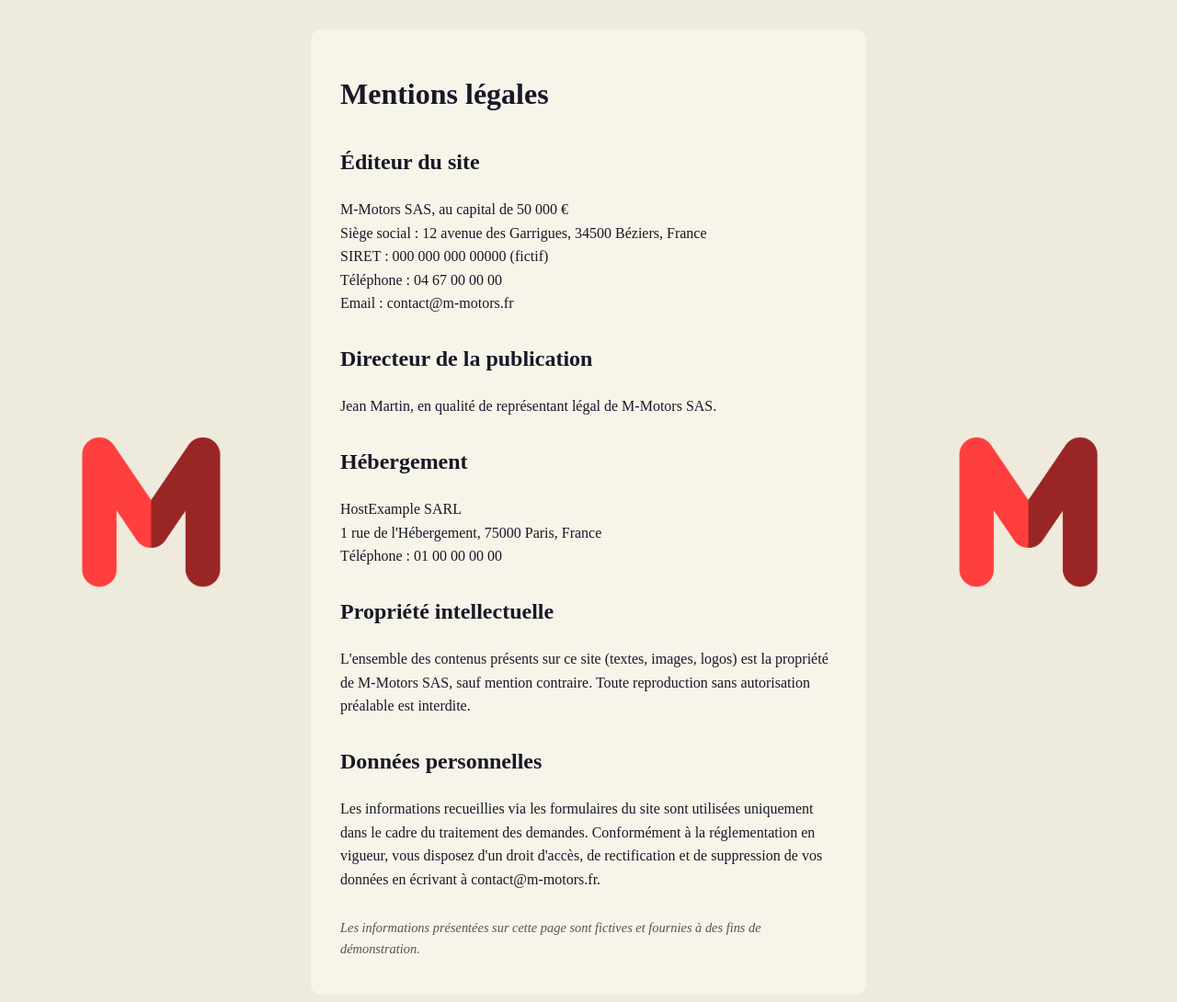
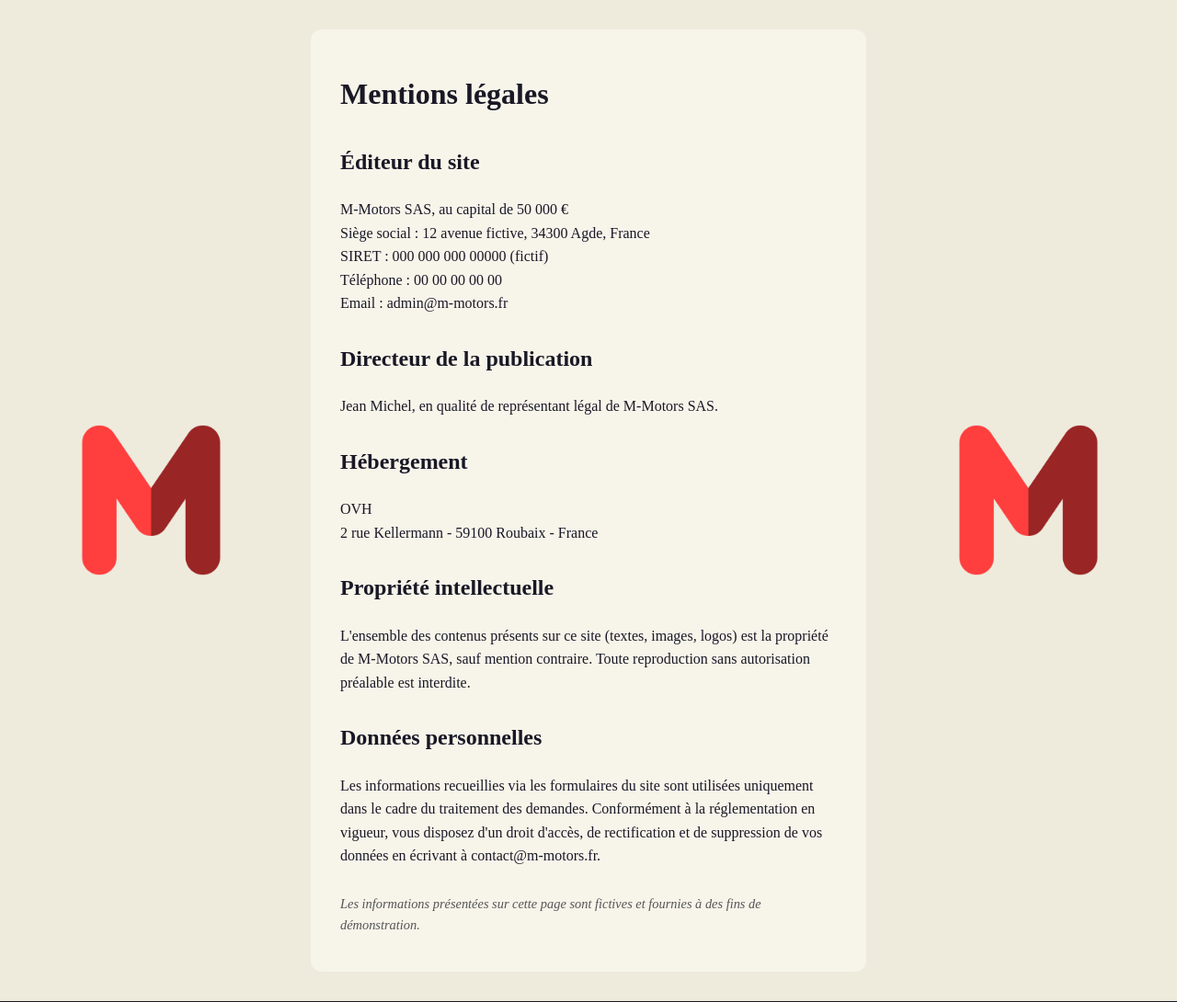
Before and after one commit to PatouneWasTaken/M-Motors, a PHP site: page /views/legal-V.php in a window 1280 px wide. Shown: the part 60-1150 px from the top of the page at 92% size. Run offline with PHP 8.4, Linux system fonts and the light colour scheme.

Commit message:
update legal et cleanup

```diff
--- a/controllers/admin-C.php
+++ b/controllers/admin-C.php
@@ -67,7 +67,7 @@ class AdminController {
         require __DIR__ . '/../views/admin/vehicles-V.php';
     }
 
-    // AJAX liste (optionnel mais recommandé)
+    // AJAX liste
     public function ajaxVehicles() {
         $this->checkAdmin();
 
@@ -146,7 +146,6 @@ class AdminController {
             return;
         }
 
-		// SQL — entry_by = id de l'admin connecté (colonne NOT NULL + clé étrangère)
         $sql = "INSERT INTO vehicles (brand, model, type, price, photo, description, kms, entry_by)
                 VALUES (:brand, :model, :type, :price, :photo, :description, :kms, :entry_by)";
 
@@ -175,8 +174,8 @@ class AdminController {
             header("Location: /index.php?page=dashboard");
             exit;
         }
+        // GET : on affiche le formulaire pré-rempli
 
-        // GET : on affiche le formulaire pré-rempli
         if ($_SERVER['REQUEST_METHOD'] !== 'POST') {
 
             $vehicle = getVehicleById($id);
@@ -189,7 +188,6 @@ class AdminController {
             require __DIR__ . '/../views/admin/edit-vehicle-V.php';
             return;
         }
-
         // POST : on traite la modification
 
         // Validation
--- a/models/users-M.php
+++ b/models/users-M.php
@@ -23,7 +23,7 @@ function getUserPasswordHash($id) {
     return $row ? $row['password'] : null;
 }
 
-// vrai si l'email est déjà utilisé par un AUTRE utilisateur
+// vrai si l'email est déjà utilisé par un autre utilisateur
 function emailTakenByOther($email, $userId) {
     global $pdo;
 
--- a/views/about-V.php
+++ b/views/about-V.php
@@ -32,9 +32,9 @@ require __DIR__ . "/components/head.php"
 	<h2>Nous contacter</h2>
 
 	<ul class="contact-list">
-		<li><strong>Adresse :</strong> 12 avenue des Garrigues, 34500 Béziers, France</li>
-		<li><strong>Téléphone :</strong> 04 67 00 00 00</li>
-		<li><strong>Email :</strong> contact@m-motors.fr</li>
+		<li><strong>Adresse :</strong> 12 avenue fictive, 34300 Agde, France</li>
+		<li><strong>Téléphone :</strong> 00 00 00 00 00</li>
+		<li><strong>Email :</strong> admin@m-motors.fr</li>
 		<li><strong>Horaires :</strong> du lundi au samedi, de 9h à 18h</li>
 	</ul>
 
--- a/views/legal-V.php
+++ b/views/legal-V.php
@@ -19,20 +19,19 @@ require __DIR__ . "/components/head.php"
 	<h2>Éditeur du site</h2>
 	<p>
 		M-Motors SAS, au capital de 50 000 €<br>
-		Siège social : 12 avenue des Garrigues, 34500 Béziers, France<br>
+		Siège social : 12 avenue fictive, 34300 Agde, France<br>
 		SIRET : 000 000 000 00000 (fictif)<br>
-		Téléphone : 04 67 00 00 00<br>
-		Email : contact@m-motors.fr
+		Téléphone : 00 00 00 00 00<br>
+		Email : admin@m-motors.fr
 	</p>
 
 	<h2>Directeur de la publication</h2>
-	<p>Jean Martin, en qualité de représentant légal de M-Motors SAS.</p>
+	<p>Jean Michel, en qualité de représentant légal de M-Motors SAS.</p>
 
 	<h2>Hébergement</h2>
 	<p>
-		HostExample SARL<br>
-		1 rue de l'Hébergement, 75000 Paris, France<br>
-		Téléphone : 01 00 00 00 00
+		OVH<br>
+		2 rue Kellermann - 59100 Roubaix - France
 	</p>
 
 	<h2>Propriété intellectuelle</h2>
```
Also changed, not shown: controllers/apply-C.php (+5 -5 lines), public/styles/style.css (+14 -16 lines), tests/DatabaseTestCase.php (+1 -1 lines), tests/ValidatorsTest.php (+5 -5 lines).
